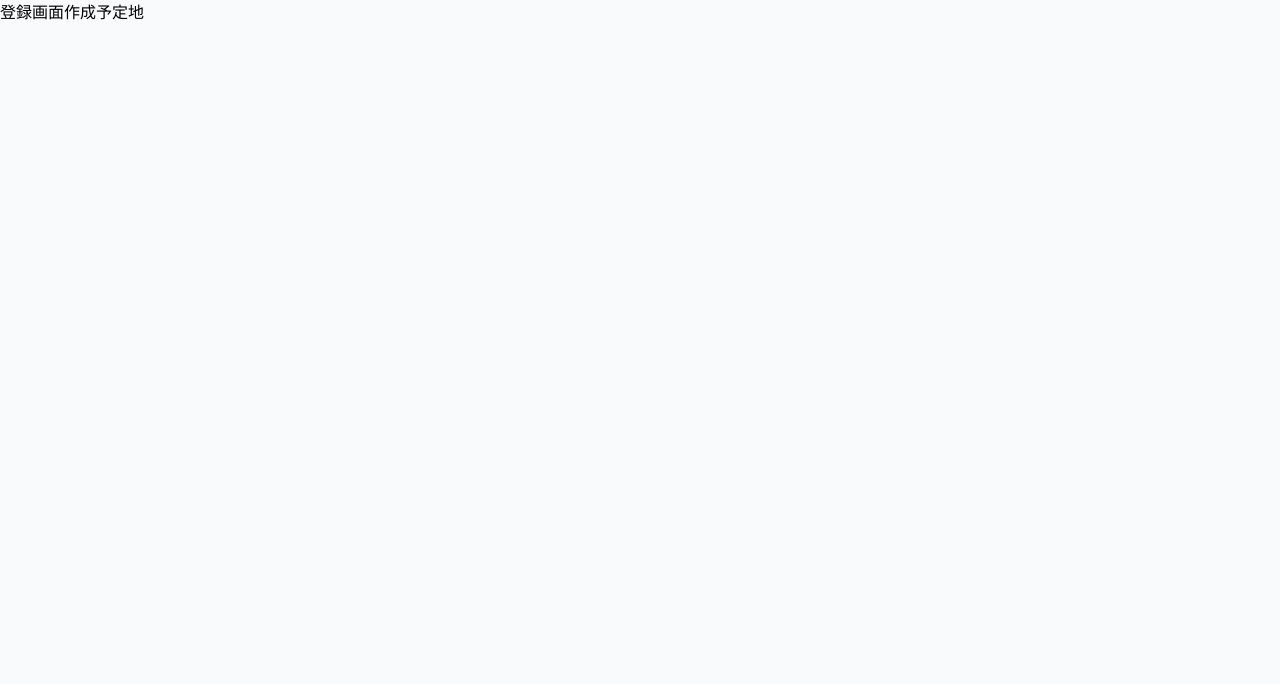
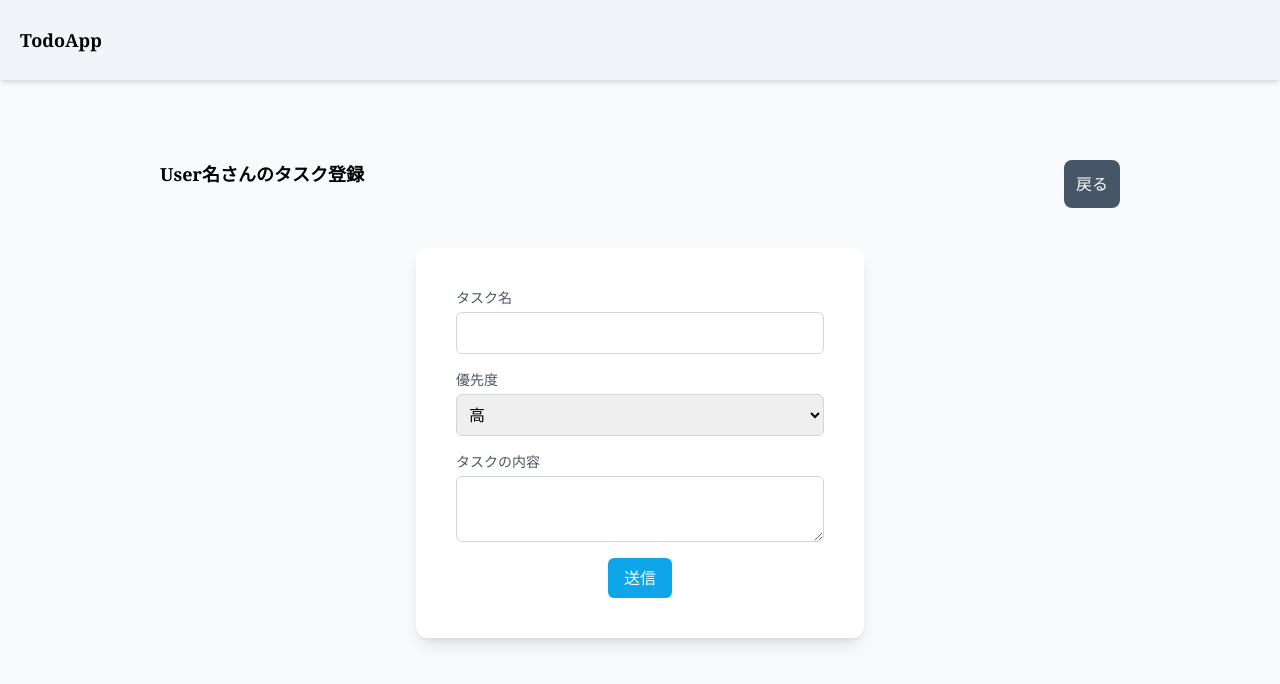
Before and after one commit to hiroto0701/auth-todo-spa, a Vue app in the folder frontend/: page /register in a window 1280 px wide. Shown: the top 684 px of the page. Built offline with nearby package versions, Linux system fonts and the light colour scheme; the HTML template or start-up script is replaced by a standard one.

Commit message:
piniaを使用するために一部コードを変更

```diff
--- a/frontend/src/components/TaskList.vue
+++ b/frontend/src/components/TaskList.vue
@@ -38,10 +38,10 @@ const toViewer = (id: number, isDone: boolean): void => {
                                           :class="todo.isDone ? 'bg-gray-200 cursor-default' : 'bg-gray-50'"
                                           @click="toViewer(todo.id, todo.isDone)">
     <div class="flex justify-between">
-      <h2 class="text-lg font-semibold ">{{ todo.title }}</h2>
-      <input type="checkbox" v-model="todo.isDone" @click.stop>
+      <h2 class="text-lg my-3 font-semibold ">{{ todo.title }}</h2>
+      <input type="checkbox" class="my-3" v-model="todo.isDone" @click.stop>
     </div>
-    <p>優先度：{{ priorityText[index] }}</p>
-    <p class="text-gray-400">{{ todo.content }}</p>
+    <p class="my-3">優先度：{{ priorityText[index] }}</p>
+    <p class="text-gray-400 my-3">{{ todo.content }}</p>
   </div>
 </template>
--- a/frontend/src/components/TaskRegister.vue
+++ b/frontend/src/components/TaskRegister.vue
@@ -1,5 +1,61 @@
 <script setup lang="ts">
+import MainHeader from '@/components/MainHeader.vue';
+import { useRouter } from 'vue-router';
+import { ref } from 'vue';
+
+const router = useRouter();
+
+const taskTitle = ref('');
+const priority = ref(1);
+const taskContent = ref('')
+
+const toList = (): void => {
+  router.push({ name: 'home' });
+}
+
+const doRegister = (): void => {
+  const taskTitleValue = taskTitle.value;
+  const priorityValue = priority.value;
+  const taskContentValue = taskContent.value;
+  const isDone = false;
+}
 </script>
 <template>
-  <h2>登録画面作成予定地</h2>
+  <main-header />
+  <main class="w-9/12 h-screen mx-auto my-20">
+    <div class="flex justify-between">
+      <h2 class="text-lg font-serif font-semibold">User名さんのタスク登録</h2>
+      <button class="bg-slate-600 text-white p-3 rounded-lg" @click="toList">戻る</button>
+    </div>
+    <form @submit.prevent="" class="max-w-md mx-auto my-10 bg-white rounded-xl p-10 shadow-lg">
+      <div class="mb-4">
+        <label for="taskName" class="block text-sm font-medium text-gray-600">タスク名</label>
+        <input v-model="taskTitle" type="text" id="taskName" name="taskName"
+              class="mt-1 p-2 block w-full border border-gray-300 rounded-md focus:outline-none focus:border-sky-500">
+      </div>
+
+      <div class="mb-4">
+        <label for="priority" class="block text-sm font-medium text-gray-600">優先度</label>
+        <select v-model="priority" id="priority" name="priority"
+                class="mt-1 p-2 block w-full border border-gray-300 rounded-md focus:outline-none focus:border-sky-500">
+          <option value="1">高</option>
+          <option value="2">普通</option>
+          <option value="3">低</option>
+        </select>
+      </div>
+
+      <div class="mb-4">
+        <label for="taskContent" class="block text-sm font-medium text-gray-600">タスクの内容</label>
+        <textarea v-model="taskContent" id="taskContent" name="taskContent"
+                  class="mt-1 p-2 block w-full border border-gray-300 rounded-md focus:outline-none focus:border-sky-500">
+        </textarea>
+      </div>
+
+      <div class="flex justify-center">
+        <button type="submit" class="bg-sky-500 text-white py-2 px-4 rounded-md hover:bg-sky-600 focus:outline-none focus:border-sky-700 focus:shadow-outline-sky active:bg-sky-800">
+          送信
+        </button>
+      </div>
+    </form>
+  </main>
 </template>
--- a/frontend/src/components/TaskViewer.vue
+++ b/frontend/src/components/TaskViewer.vue
@@ -1,6 +1,12 @@
 <script setup lang="ts">
 import MainHeader from '@/components/MainHeader.vue';
-import { ref, computed } from 'vue';
+import { useRouter } from 'vue-router';
+
+const router = useRouter();
+
+const toList = (): void => {
+  router.push({ name: 'home' });
+}
 </script>
 
 <template>
@@ -8,15 +14,13 @@ import { ref, computed } from 'vue';
   <main class="w-9/12 h-screen mx-auto my-20">
     <div class="flex w-full justify-between items-center gap-x-10">
       <h2 class="text-lg font-serif font-semibold">User名さんのタスク詳細</h2>
+      <button class="bg-slate-600 text-white p-3 rounded-lg" @click="toList">戻る</button>
     </div>
 
     <div class="rounded-lg shadow-md my-8 p-10 cursor-pointer">
-    <div class="flex justify-between">
-      <h2 class="text-lg font-semibold "></h2>
-      <input type="checkbox" @click.stop>
-    </div>
-    <p>優先度：</p>
-    <p class="text-gray-400"></p>
+    <h2 class="text-lg font-semibold my-3">タスク名</h2>
+    <p class="my-3">優先度：</p>
+    <p class="text-gray-400 my-3">タスクの内容</p>
   </div>
   </main>
 </template>
--- a/frontend/src/router/index.ts
+++ b/frontend/src/router/index.ts
@@ -15,7 +15,7 @@ const router = createRouter({
       component: () => import('@/components/TaskViewer.vue')
     },
     {
-      path: '/register/',
+      path: '/register',
       name: 'register',
       component: () => import('@/components/TaskRegister.vue')
     },
--- a/frontend/src/stores/todo.ts
+++ b/frontend/src/stores/todo.ts
@@ -11,35 +11,12 @@ interface Todo {
 
 export const useTodoStore = defineStore('todo', {
   state: () => ({
-    todos: [
-      {
-        "id": 1,
-        "title": "ご飯を作る",
-        "priority": 3,
-        "content": "お昼ご飯を作ります",
-        "isDone": false
-      },
-      {
-        "id": 2,
-        "title": "お風呂に入る",
-        "priority": 2,
-        "content": "お風呂に入ります",
-        "isDone": false
-      },
-      {
-        "id": 9,
-        "title": "寝る",
-        "priority": 3,
-        "content": "寝ます",
-        "isDone": false
-      },
-      {
-        "id": 10,
-        "title": "起きる",
-        "priority": 3,
-        "content": "寝ます",
-        "isDone": true
-      },
-    ] as Todo[],
+    todos: {
+      "id": 1,
+      "title": "ご飯を作る",
+      "priority": 3,
+      "content": "お昼ご飯を作ります",
+      "isDone": false
+    } as Todo,
   }),
 });
```
